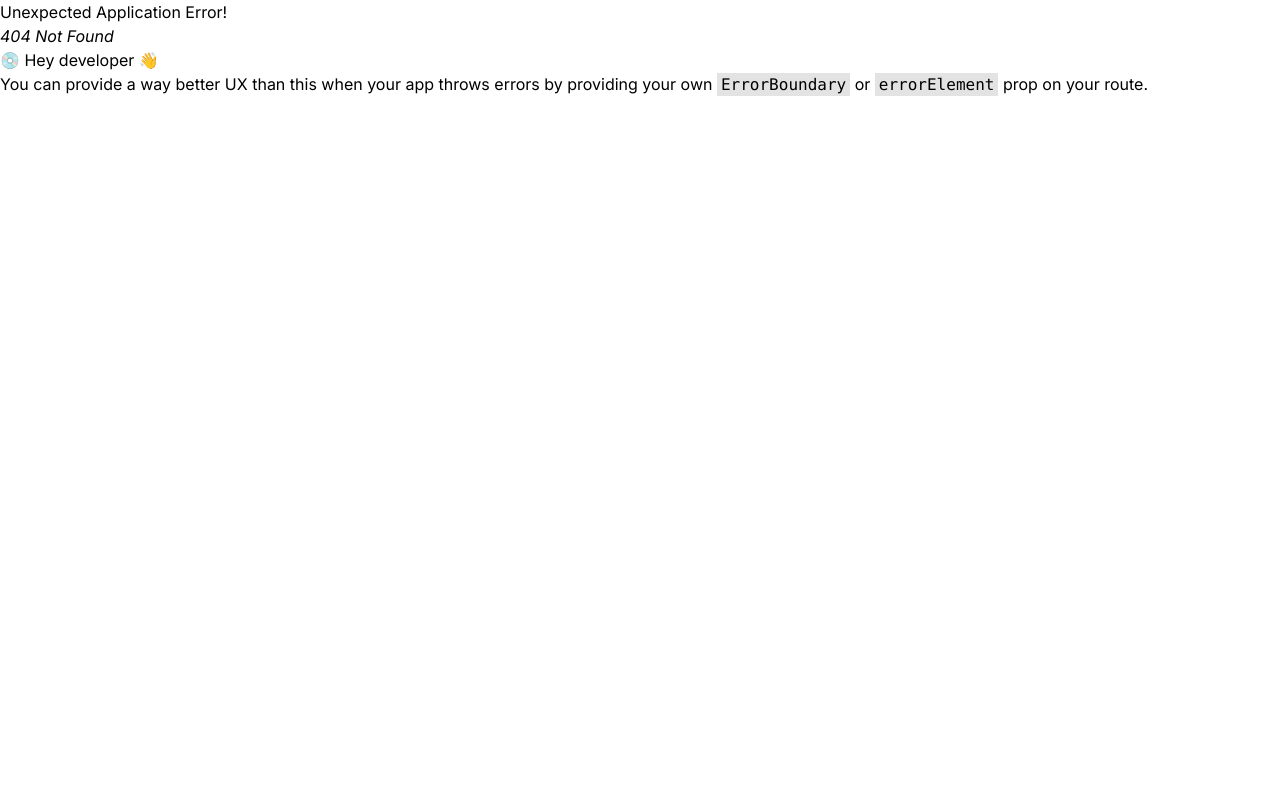
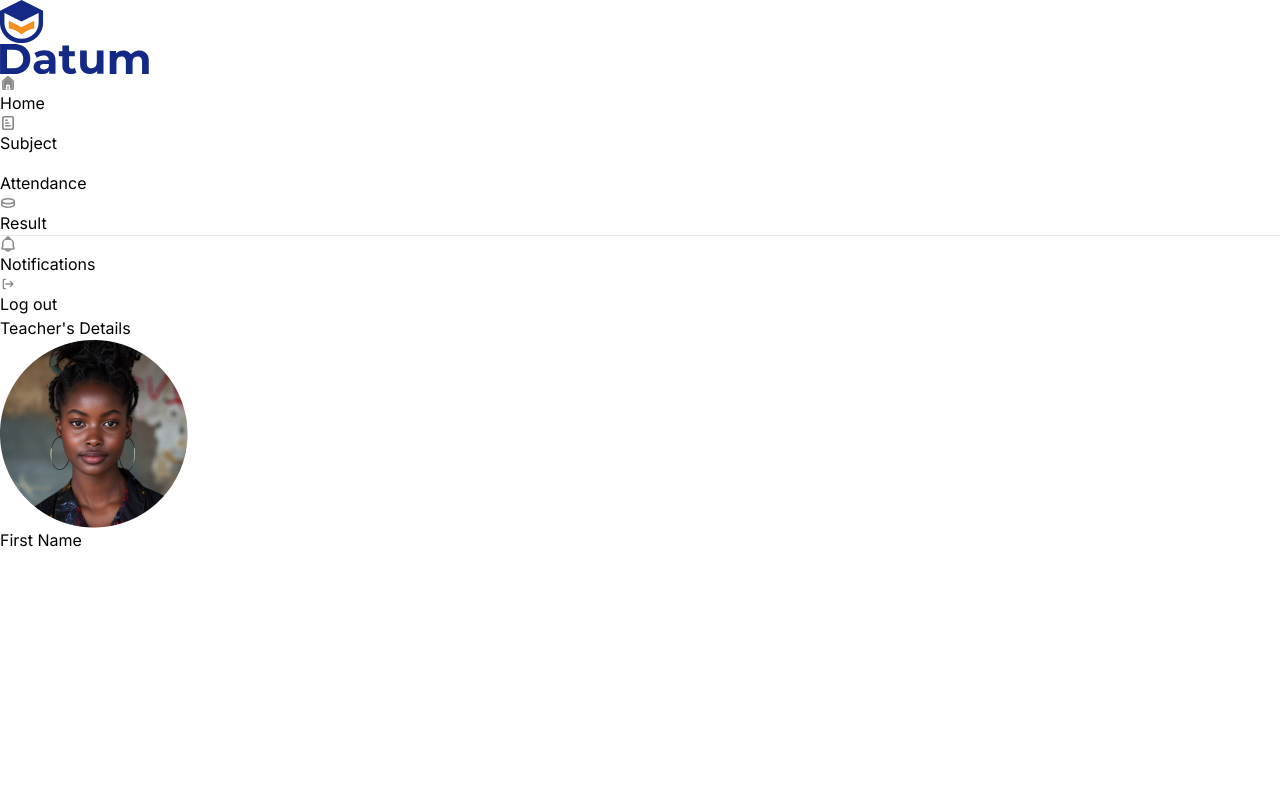
Before and after one commit to Mereson/datum-fe, a React (Vite) app: page /students/attendance in a window 1280 px wide. Before the commit this address had no page. Shown: the top 800 px of the page. Built offline with nearby package versions, Linux system fonts and the light colour scheme.

Commit message:
add student flow

```diff
--- a/src/components/layoutComponents/sidebar/index.jsx
+++ b/src/components/layoutComponents/sidebar/index.jsx
@@ -35,7 +35,11 @@ export const StudentSidebar = () => {
               Icon={SbSubject}
               label={"Subject"}
             />
-            <SidebarNavItem to={"/"} Icon={SbAttendance} label={"Attendance"} />
+            <SidebarNavItem
+              to={"/students/attendance"}
+              Icon={SbAttendance}
+              label={"Attendance"}
+            />
             <SidebarNavItem
               to={"/students/checkResults"}
               Icon={SbResults}
--- /dev/null
+++ b/src/layout/adminLayout/index.jsx
@@ -0,0 +1,3 @@
+export const AdminLayout = () => {
+  return <div>index fund</div>;
+};
--- a/src/layout/index.js
+++ b/src/layout/index.js
@@ -1 +1,2 @@
 export * from "./studentLayout";
+export * from "./adminLayout";
--- /dev/null
+++ b/src/pages/admin/addStudents/index.jsx
@@ -0,0 +1,61 @@
+import design from "./style.module.css";
+import schoolteacher from "../../../assets/images/fineteacher.png";
+import { Dropdown } from "../../../components";
+import { Button } from "../../../components/button";
+
+export const AddStudents = () => {
+  return (
+    <div className="bg-[#f4f4f4] w-[100%] grid place-items-center overflow-auto ">
+      <div className="grid place-items-center">
+        <h2 className=" text-center text-[40px] font-bold text-[#696969] pb-8 ">
+          {`Teacher's`} Details
+        </h2>
+
+        <img className={design.img_class} src={schoolteacher} />
+      </div>
+      <div className="grid gap-6">
+        {options.map(({ id, name, query, items }) => (
+          <Dropdown key={id} id={id} name={name} query={query} items={items} />
+        ))}
+      </div>
+
+      <Button
+        link={"/students/checkResults/resultAnalysis"}
+        content="Submit"
+        className={
+          "bg-[#132985] w-[100%] py-[8px] mt-9 text-center rounded-[8px] font-bold text-white cursor-pointer"
+        }
+      />
+    </div>
+  );
+};
+
+const options = [
+  {
+    id: 1,
+    name: "First Name",
+  },
+
+  {
+    id: 2,
+    name: "Last Name",
+  },
+  {
+    id: 3,
+    name: "Gender",
+    query: "Select Gender",
+    items: ["Male", "Female"],
+  },
+  {
+    id: 4,
+    name: "Date Of Birth",
+    query: "DD/MM/YYYY",
+  },
+
+  {
+    id: 5,
+    name: "Gender",
+    query: "Select Gender",
+    items: ["Male", "Female"],
+  },
+];
--- /dev/null
+++ b/src/pages/admin/addStudents/style.module.css
@@ -0,0 +1,4 @@
+/* .img_class {
+  border-radius: 86px;
+ padding-left: ;
+}  */
--- /dev/null
+++ b/src/pages/admin/addTeacher/index.jsx
@@ -0,0 +1,3 @@
+export const AddTeachers = () => {
+  return <div>index</div>;
+};
--- /dev/null
+++ b/src/pages/admin/dashboard/index.jsx
@@ -0,0 +1,3 @@
+export const AdminDashboard = () => {
+  return <div>dashboard</div>;
+};
--- /dev/null
+++ b/src/pages/admin/index.js
@@ -0,0 +1,3 @@
+export * from "./addStudents";
+export * from "./addTeacher";
+export * from "./dashboard";
--- a/src/pages/index.js
+++ b/src/pages/index.js
@@ -6,3 +6,5 @@ export * from "./forgotpassword3";
 export * from "./login";
 export * from "./landingpage";
 export * from "./students";
+export * from "./admin";
+export * from "./teacherss";
--- a/src/pages/students/index.js
+++ b/src/pages/students/index.js
@@ -1,4 +1,5 @@
 export * from "./dashboard";
 export * from "./checkResults";
 export * from "./resultAnalysis";
+export * from "./viewResults";
 export * from "./error";
```
Also changed, not shown: src/appRouter.jsx (+20 -4 lines), src/assets/images/fineteacher.png (added).
